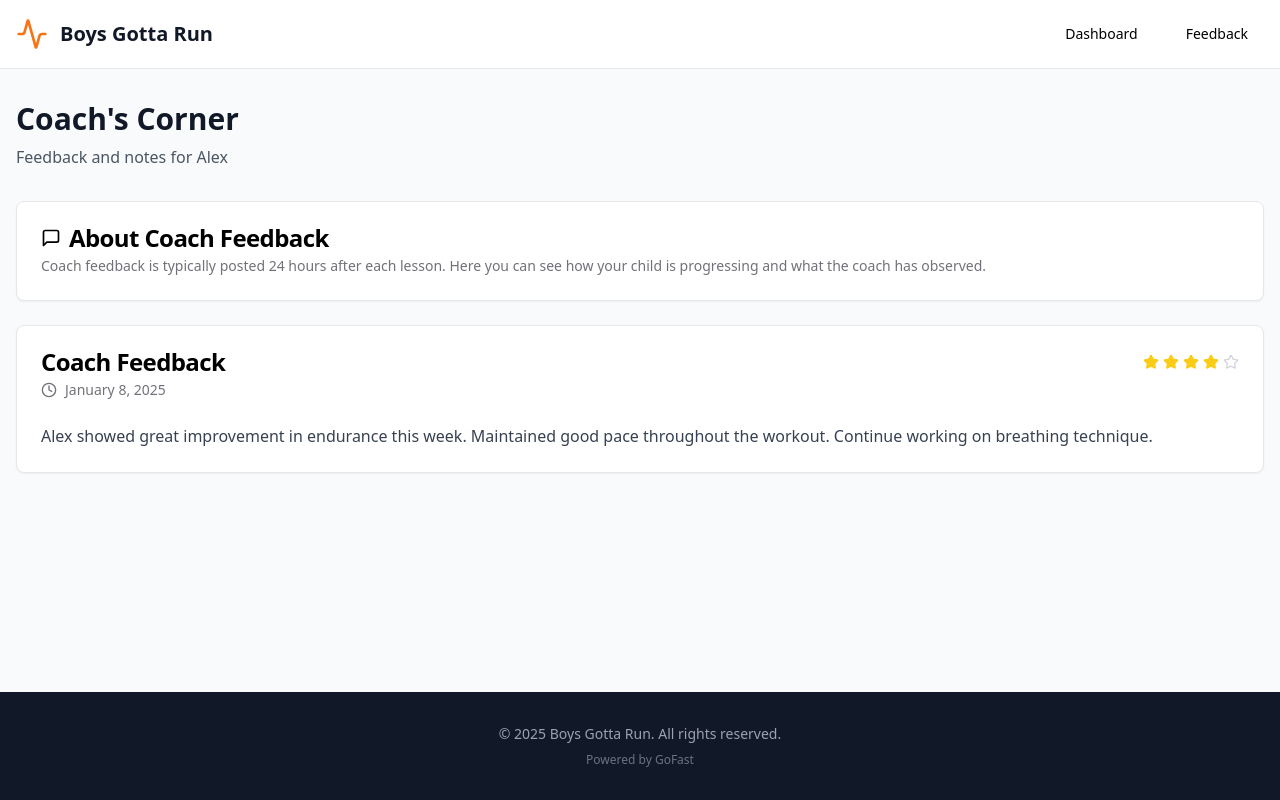
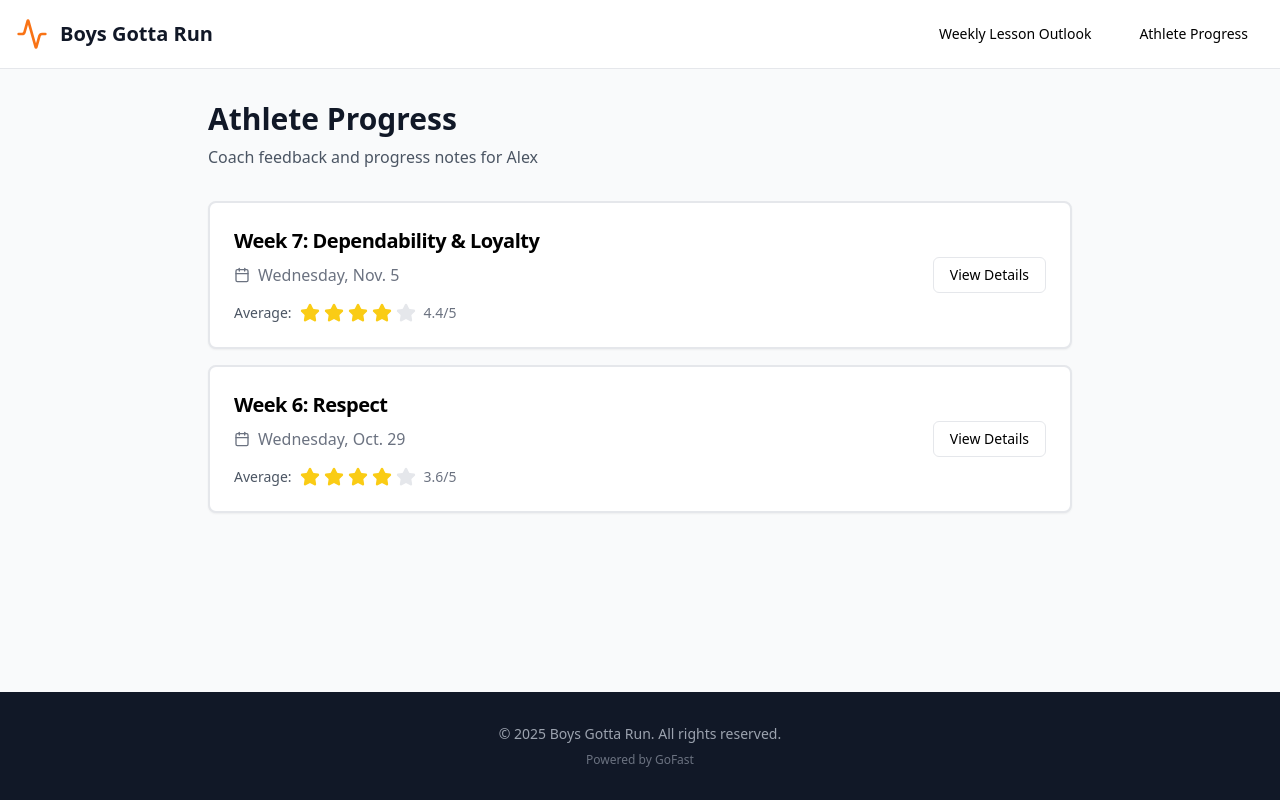
Before and after one commit to GoFast-Athlete-Training/gofast_runprogram_parent, a React (Vite) app: page /feedback in a window 1280 px wide. Built offline with nearby package versions, Linux system fonts and the light colour scheme.

Commit message:
Update Feedback to Athlete Progress: Add week-by-week view with 5 categories (Effort, Attitude, Performance, Listening, Working with Others) and coach comments. Improved styling with cards, stars, and gradients. Update nav labels.

```diff
--- a/src/components/Header.jsx
+++ b/src/components/Header.jsx
@@ -15,10 +15,10 @@ const Header = () => {
         </div>
         <nav className="flex items-center space-x-4">
           <Button variant="ghost" onClick={() => navigate('/dashboard')}>
-            Dashboard
+            Weekly Lesson Outlook
           </Button>
           <Button variant="ghost" onClick={() => navigate('/feedback')}>
-            Feedback
+            Athlete Progress
           </Button>
         </nav>
       </div>
--- a/src/components/LessonBanner.jsx
+++ b/src/components/LessonBanner.jsx
@@ -22,9 +22,10 @@ const LessonBanner = ({ lesson }) => {
   return (
     <Card className="bg-gradient-to-r from-orange-500 to-red-500 text-white mb-6">
       <CardHeader>
-        <CardDescription className="text-orange-100 text-lg">
-          {lesson.description}
-        </CardDescription>
+        <div className="bg-white/20 backdrop-blur-sm rounded-lg px-6 py-4 mb-4 border-2 border-white/30">
+          <p className="text-2xl font-bold text-white mb-2">Character Focus</p>
+          <p className="text-3xl font-extrabold text-white">{lesson.weekFocus}</p>
+        </div>
       </CardHeader>
       <CardContent>
         {lesson.goal && (
--- a/src/pages/Feedback.jsx
+++ b/src/pages/Feedback.jsx
@@ -1,54 +1,182 @@
-import React from 'react';
+import React, { useState } from 'react';
 import Header from '../components/Header.jsx';
 import Footer from '../components/Footer.jsx';
-import FeedbackCard from '../components/FeedbackCard.jsx';
-import { Card, CardContent, CardDescription, CardHeader, CardTitle } from '../components/ui/card.jsx';
-import { MessageSquare } from 'lucide-react';
+import { Card, CardContent, CardHeader, CardTitle } from '../components/ui/card.jsx';
+import { Button } from '../components/ui/button.jsx';
+import { Calendar, ArrowLeft, Star } from 'lucide-react';
 
-// Hardcoded feedback data for demo
-const feedback = [
+// Hardcoded feedback data by week/lesson
+const feedbackByWeek = [
   {
-    rating: 4,
-    date: 'January 8, 2025',
-    notes: 'Alex showed great improvement in endurance this week. Maintained good pace throughout the workout. Continue working on breathing technique.'
+    week: 7,
+    weekFocus: 'Dependability & Loyalty',
+    date: 'Wednesday, Nov. 5',
+    categories: {
+      effort: 4,
+      attitude: 5,
+      performance: 4,
+      listening: 5,
+      workingWithOthers: 4
+    },
+    coachComments: 'Alex showed great improvement in endurance this week. Maintained good pace throughout the workout. He was very focused and followed all instructions well. Continue working on breathing technique during longer runs.'
+  },
+  {
+    week: 6,
+    weekFocus: 'Respect',
+    date: 'Wednesday, Oct. 29',
+    categories: {
+      effort: 3,
+      attitude: 4,
+      performance: 3,
+      listening: 4,
+      workingWithOthers: 4
+    },
+    coachComments: 'Alex had a solid week. Showed respect to coaches and teammates. Good effort during conditioning drills.'
   }
 ];
 
+const categoryLabels = {
+  effort: 'Effort',
+  attitude: 'Attitude',
+  performance: 'Performance',
+  listening: 'Listening',
+  workingWithOthers: 'Working with Others'
+};
+
 const Feedback = () => {
-  const athleteName = 'Alex'; // Demo: Would come from parentData
+  const [selectedWeek, setSelectedWeek] = useState(null);
+  const athleteName = 'Alex';
+
+  const renderStars = (rating) => {
+    return [...Array(5)].map((_, i) => (
+      <Star
+        key={i}
+        className={`w-5 h-5 ${
+          i < rating
+            ? 'fill-yellow-400 text-yellow-400'
+            : 'fill-gray-200 text-gray-200'
+        }`}
+      />
+    ));
+  };
+
+  if (selectedWeek) {
+    const feedback = feedbackByWeek.find(f => f.week === selectedWeek);
+    return (
+      <div className="min-h-screen bg-gray-50 flex flex-col">
+        <Header />
+        <main className="flex-1 container mx-auto px-4 py-8 max-w-4xl">
+          <Button
+            variant="ghost"
+            onClick={() => setSelectedWeek(null)}
+            className="mb-6"
+          >
+            <ArrowLeft className="w-4 h-4 mr-2" />
+            Back to All Weeks
+          </Button>
+
+          <Card className="mb-6 border-2 border-orange-200 shadow-lg">
+            <CardHeader className="bg-gradient-to-r from-orange-500 to-red-500 text-white rounded-t-lg">
+              <div className="flex items-center justify-between">
+                <div>
+                  <CardTitle className="text-2xl mb-2">Week {feedback.week}: {feedback.weekFocus}</CardTitle>
+                  <div className="flex items-center space-x-2 text-orange-100">
+                    <Calendar className="w-4 h-4" />
+                    <span>{feedback.date}</span>
+                  </div>
+                </div>
+              </div>
+            </CardHeader>
+            <CardContent className="pt-6">
+              <div className="space-y-6">
+                <div>
+                  <h3 className="text-lg font-semibold text-gray-900 mb-4">Performance Categories</h3>
+                  <div className="grid grid-cols-1 md:grid-cols-2 gap-4">
+                    {Object.entries(categoryLabels).map(([key, label]) => (
+                      <div key={key} className="bg-gray-50 rounded-lg p-4 border border-gray-200">
+                        <div className="flex items-center justify-between mb-2">
+                          <span className="font-medium text-gray-700">{label}</span>
+                          <span className="text-sm font-semibold text-orange-600">
+                            {feedback.categories[key]}/5
+                          </span>
+                        </div>
+                        <div className="flex space-x-1">
+                          {renderStars(feedback.categories[key])}
+                        </div>
+                      </div>
+                    ))}
+                  </div>
+                </div>
+
+                <div className="border-t pt-6">
+                  <h3 className="text-lg font-semibold text-gray-900 mb-3">Coach Comments</h3>
+                  <div className="bg-blue-50 border-l-4 border-blue-500 p-4 rounded-r-lg">
+                    <p className="text-gray-700 leading-relaxed">{feedback.coachComments}</p>
+                  </div>
+                </div>
+              </div>
+            </CardContent>
+          </Card>
+        </main>
+        <Footer />
+      </div>
+    );
+  }
 
   return (
     <div className="min-h-screen bg-gray-50 flex flex-col">
       <Header />
-      <main className="flex-1 container mx-auto px-4 py-8">
+      <main className="flex-1 container mx-auto px-4 py-8 max-w-4xl">
         <div className="mb-8">
-          <h1 className="text-3xl font-bold text-gray-900 mb-2">Coach's Corner</h1>
+          <h1 className="text-3xl font-bold text-gray-900 mb-2">Athlete Progress</h1>
           <p className="text-gray-600">
-            Feedback and notes for {athleteName}
+            Coach feedback and progress notes for {athleteName}
           </p>
         </div>
 
-        <Card className="mb-6">
-          <CardHeader>
-            <CardTitle className="flex items-center space-x-2">
-              <MessageSquare className="w-5 h-5" />
-              <span>About Coach Feedback</span>
-            </CardTitle>
-            <CardDescription>
-              Coach feedback is typically posted 24 hours after each lesson.
-              Here you can see how your child is progressing and what the coach has observed.
-            </CardDescription>
-          </CardHeader>
-        </Card>
-
-        <div className="space-y-6">
-          {feedback && feedback.length > 0 ? (
-            feedback.map((item, index) => (
-              <FeedbackCard key={index} feedback={item} />
-            ))
-          ) : (
-            <FeedbackCard feedback={null} />
-          )}
+        <div className="space-y-4">
+          {feedbackByWeek.map((feedback) => (
+            <Card
+              key={feedback.week}
+              className="cursor-pointer hover:shadow-lg transition-all border-2 hover:border-orange-300"
+              onClick={() => setSelectedWeek(feedback.week)}
+            >
+              <CardHeader>
+                <div className="flex items-center justify-between">
+                  <div className="flex-1">
+                    <CardTitle className="text-xl mb-2">
+                      Week {feedback.week}: {feedback.weekFocus}
+                    </CardTitle>
+                    <div className="flex items-center space-x-2 text-gray-500 mb-4">
+                      <Calendar className="w-4 h-4" />
+                      <span>{feedback.date}</span>
+                    </div>
+                    <div className="flex items-center space-x-2">
+                      <span className="text-sm font-medium text-gray-600">Average:</span>
+                      <div className="flex space-x-1">
+                        {renderStars(
+                          Math.round(
+                            Object.values(feedback.categories).reduce((a, b) => a + b, 0) /
+                              Object.values(feedback.categories).length
+                          )
+                        )}
+                      </div>
+                      <span className="text-sm text-gray-500">
+                        {(
+                          Object.values(feedback.categories).reduce((a, b) => a + b, 0) /
+                          Object.values(feedback.categories).length
+                        ).toFixed(1)}
+                        /5
+                      </span>
+                    </div>
+                  </div>
+                  <Button variant="outline" className="ml-4">
+                    View Details
+                  </Button>
+                </div>
+              </CardHeader>
+            </Card>
+          ))}
         </div>
       </main>
       <Footer />
```
Also changed, not shown: src/pages/Dashboard.jsx (+33 -15 lines).
